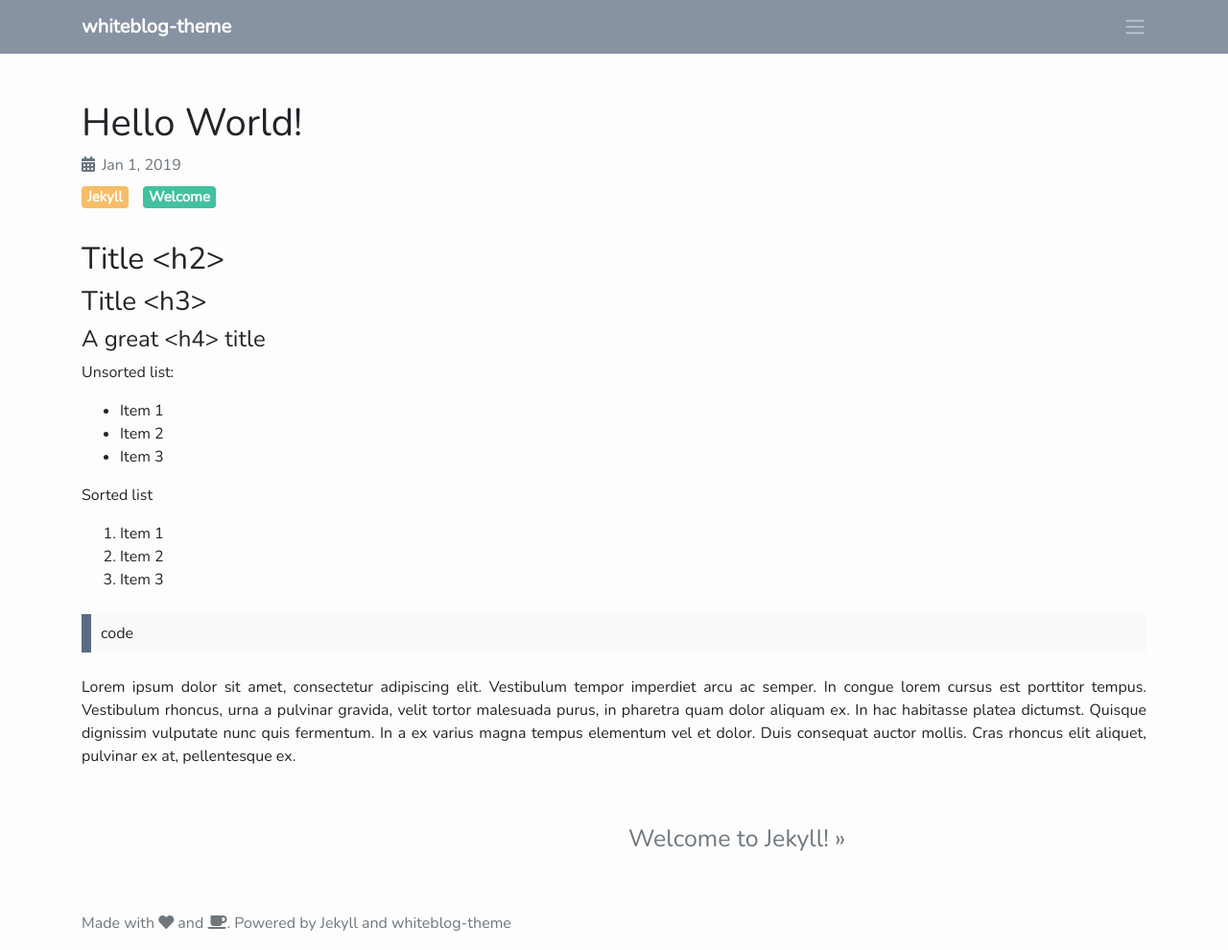
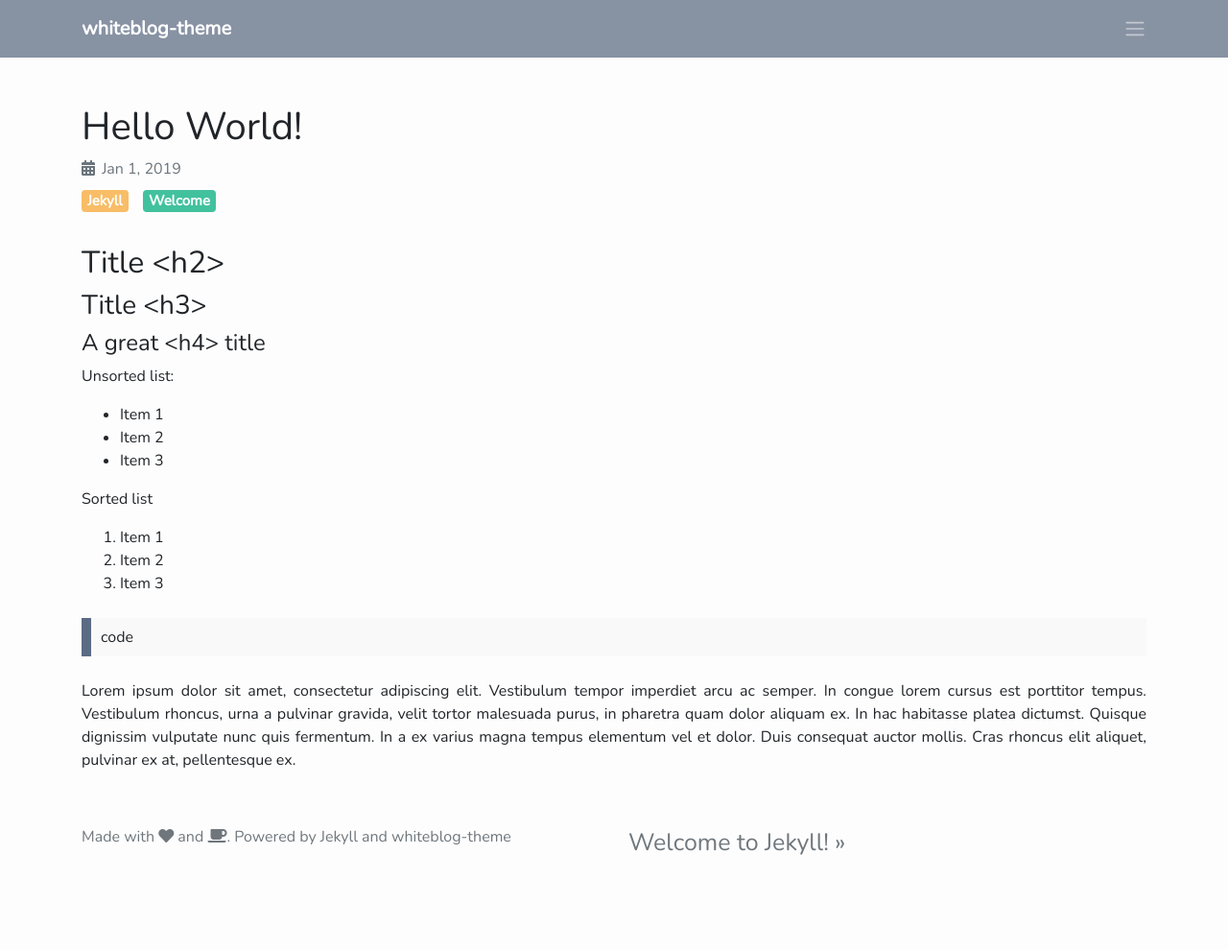
Before and after one commit to vmsilvamolina/whiteblog-theme, a Jekyll site: the page built from _posts/2019-01-01-hello-world.md, in a window 1280 px wide. Shown: the whole page at 96% size. Built offline with Jekyll 4.4.1, drawn with Linux system fonts in a browser that asks for light colours; nearby versions of some CDN libraries; after the commit the page ends 954 px from its top, so only the background shows below that.

Commit message:
css changes

```diff
--- a/_layouts/default.html
+++ b/_layouts/default.html
@@ -10,7 +10,7 @@
     {% include header.html %}
 
     <main>
-      <div class="container">
+      <div class="container" id="post">
         {{ content }}
       </div>
     </main>
--- a/_sass/whiteblog-theme/_layout.scss
+++ b/_sass/whiteblog-theme/_layout.scss
@@ -12,10 +12,16 @@ body {
 
 main {
   padding-bottom: 2.5rem;
+  height: Calc(100vh - 60px);
+  div.container#post {
+    height: 100%;
+  }
 }
+
 
 .navbar {
   background-color: #8792A3 !important;
+  padding: 10px 16px !important;
   a {
     //color: #6f777d !important;
     font-weight: 600;
@@ -77,6 +83,7 @@ div#content.text-justify {
 
 .post {
   padding-top: 3rem!important;
+  height: 100%;
 }
 
 .posts-list {
```
